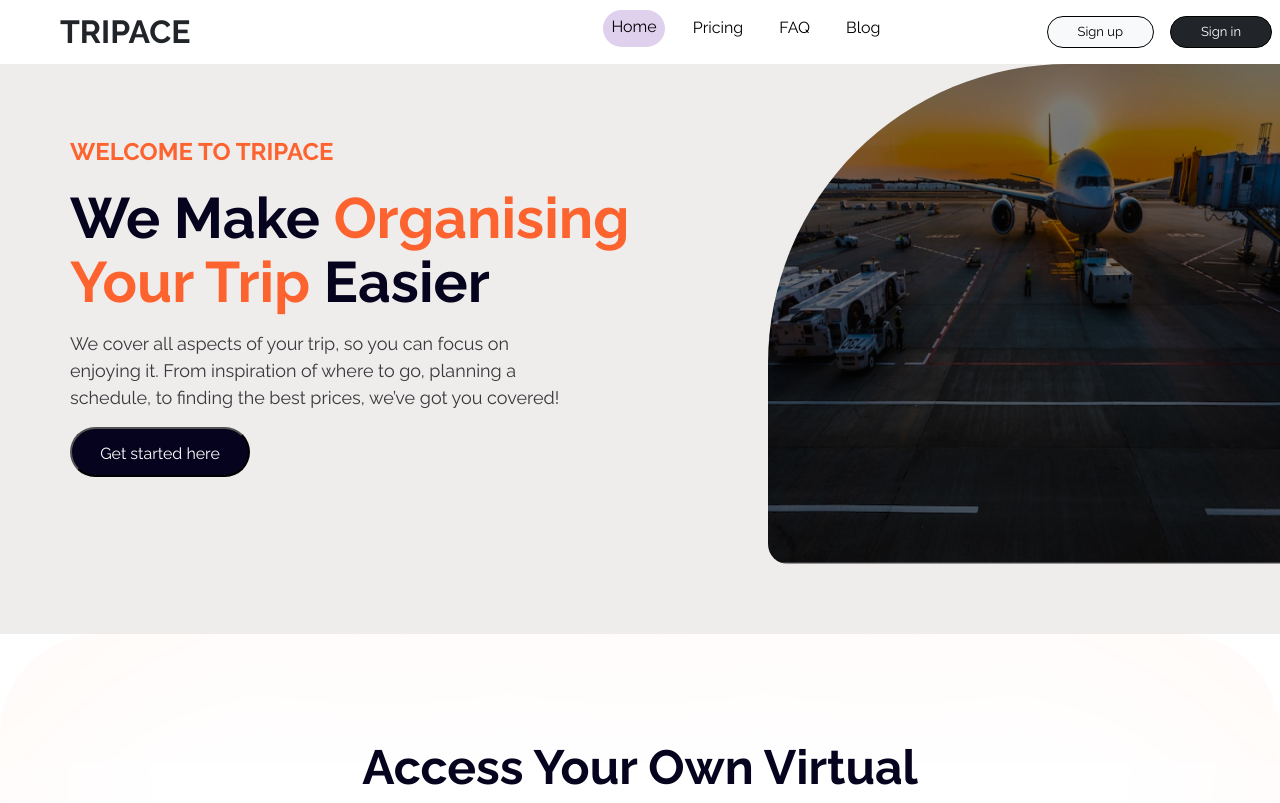
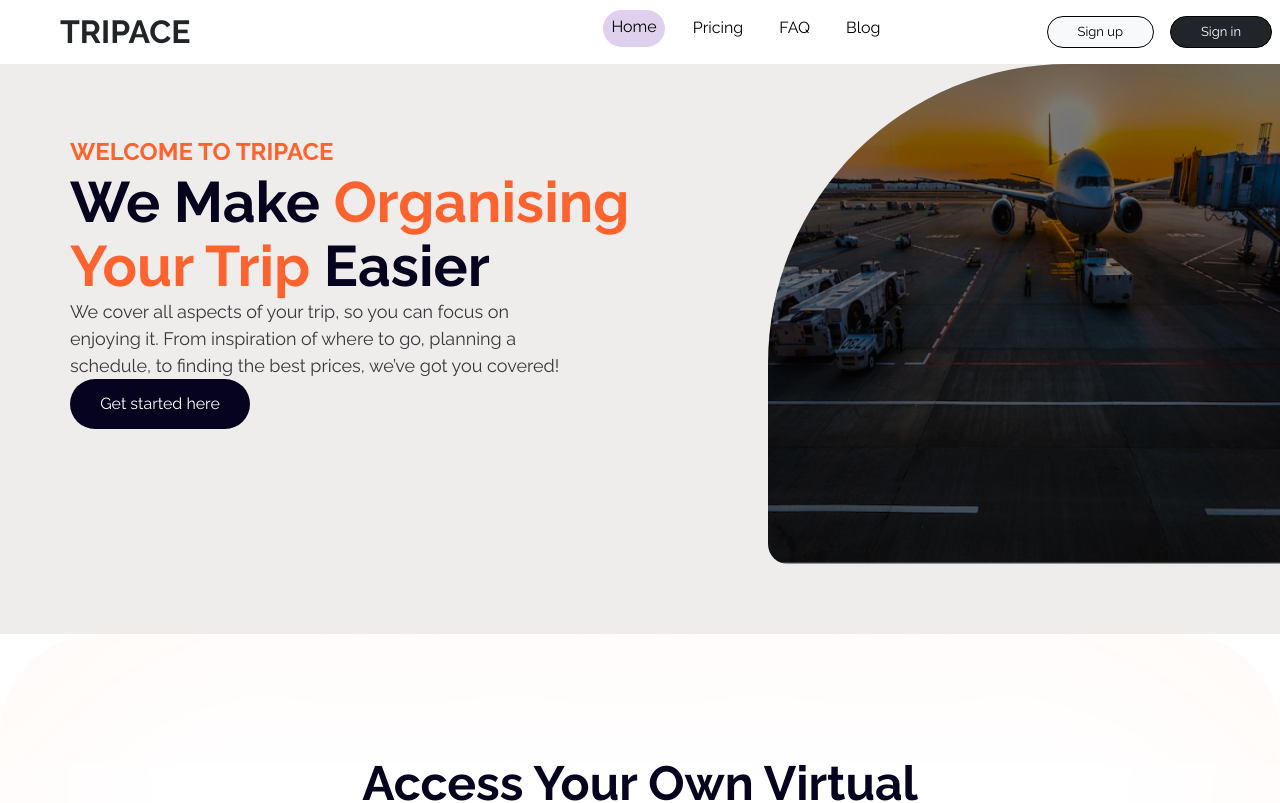
Before and after one commit to Abdulmajid48/tripace, a React (Create React App) app in the folder client/: page / in a window 1280 px wide. Shown: the top 803 px of the page. Built offline with nearby package versions, Linux system fonts and the light colour scheme.

Commit message:
updated tailwind

```diff
--- a/client/package.json
+++ b/client/package.json
@@ -42,5 +42,8 @@
       "last 1 firefox version",
       "last 1 safari version"
     ]
+  },
+  "devDependencies": {
+    "tailwindcss": "^3.4.3"
   }
 }
--- /dev/null
+++ b/client/src/components/index.css
@@ -0,0 +1,3 @@
+@tailwind base;
+@tailwind components;
+@tailwind utilities;
--- a/client/src/index.js
+++ b/client/src/index.js
@@ -2,6 +2,7 @@ import React from "react";
 import ReactDOM from "react-dom/client";
 import { BrowserRouter } from "react-router-dom";
 import App from "./components/App";
+import "./components/index.css"
 
 const root = ReactDOM.createRoot(document.getElementById("root"));
 root.render(
--- /dev/null
+++ b/client/tailwind.config.js
@@ -0,0 +1,8 @@
+/** @type {import('tailwindcss').Config} */
+module.exports = {
+  content: ["./src/**/*.{js,jsx,ts,tsx}"],
+  theme: {
+    extend: {},
+  },
+  plugins: [],
+};
```
Also changed, not shown: 1 other file (tests, documents, lock files or other folders).
